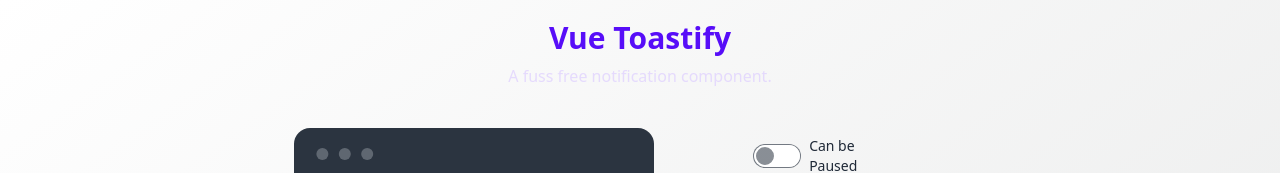
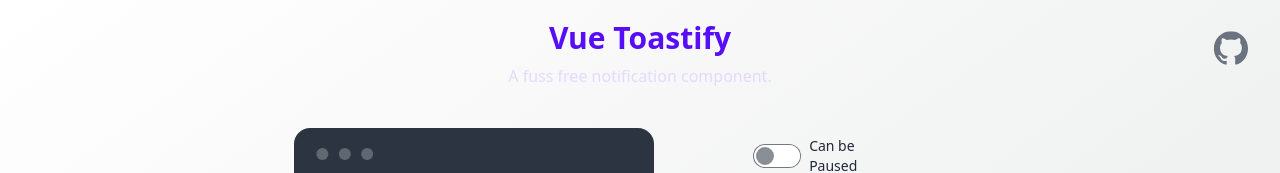
Before and after one commit to nandi95/vue-toastify, a Vue app: page / in a window 1280 px wide. Shown: the top 173 px of the page. Built offline with nearby package versions, Linux system fonts and the light colour scheme.

Commit message:
Add github link

```diff
--- a/src/App.vue
+++ b/src/App.vue
@@ -1,5 +1,26 @@
 <template>
     <div class="bg-gradient-to-br from-base-100 to-base-300 py-2 min-h-screen">
+        <a href="https://github.com/nandi95/vue-toastify/">
+            <svg width="98"
+                 height="96"
+                 style="transform: scale(35%)"
+                 class="absolute top-0 right-0 text-gray-500"
+                 xmlns="http://www.w3.org/2000/svg">
+                <path fill-rule="evenodd"
+                      fill="currentColor"
+                      clip-rule="evenodd"
+                      d="M48.854 0C21.839 0 0 22 0 49.217c0 21.756 13.993 40.172 33.405 46.69 2.427.49 3.316-1.059
+                     3.316-2.362 0-1.141-.08-5.052-.08-9.127-13.59
+                     2.934-16.42-5.867-16.42-5.867-2.184-5.704-5.42-7.17-5.42-7.17-4.448-3.015.324-3.015.324-3.015
+                     4.934.326 7.523 5.052 7.523 5.052 4.367 7.496 11.404 5.378 14.235 4.074.404-3.178 1.699-5.378
+                     3.074-6.6-10.839-1.141-22.243-5.378-22.243-24.283 0-5.378 1.94-9.778
+                     5.014-13.2-.485-1.222-2.184-6.275.486-13.038 0 0 4.125-1.304 13.426 5.052a46.97 46.97 0 0 1
+                     12.214-1.63c4.125 0 8.33.571 12.213 1.63 9.302-6.356 13.427-5.052 13.427-5.052 2.67 6.763.97
+                     11.816.485 13.038 3.155 3.422 5.015 7.822 5.015 13.2 0 18.905-11.404 23.06-22.324 24.283 1.78 1.548
+                     3.316 4.481 3.316 9.126 0 6.6-.08 11.897-.08 13.526 0 1.304.89 2.853 3.316 2.364 19.412-6.52
+                     33.405-24.935 33.405-46.691C97.707 22 75.788 0 48.854 0z" />
+            </svg>
+        </a>
         <header
             class="flex justify-center text-center flex-col flex-no-wrap mb-10 pt-3">
             <h2 class="text-primary font-bold text-3xl mb-2">
```
